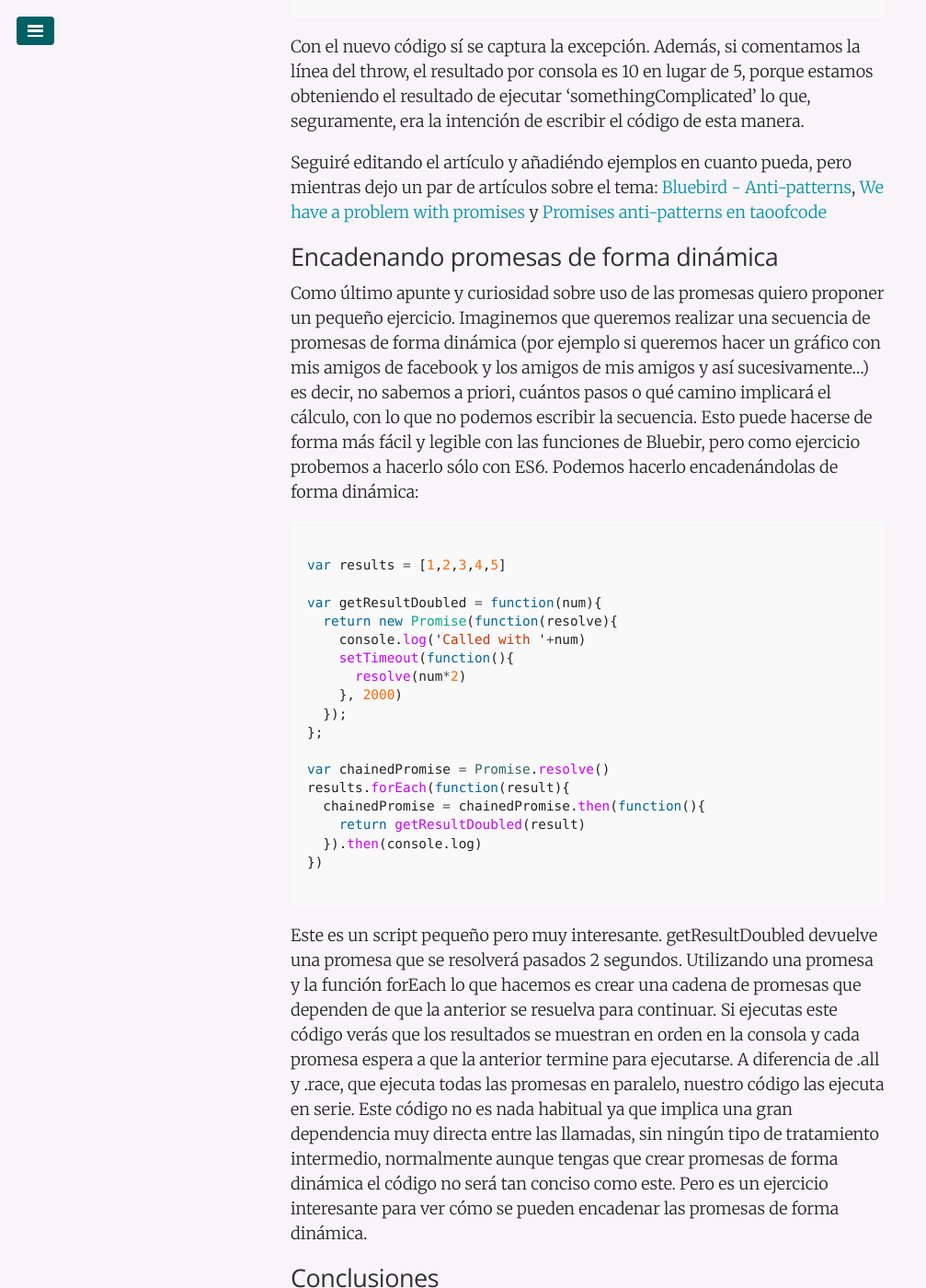
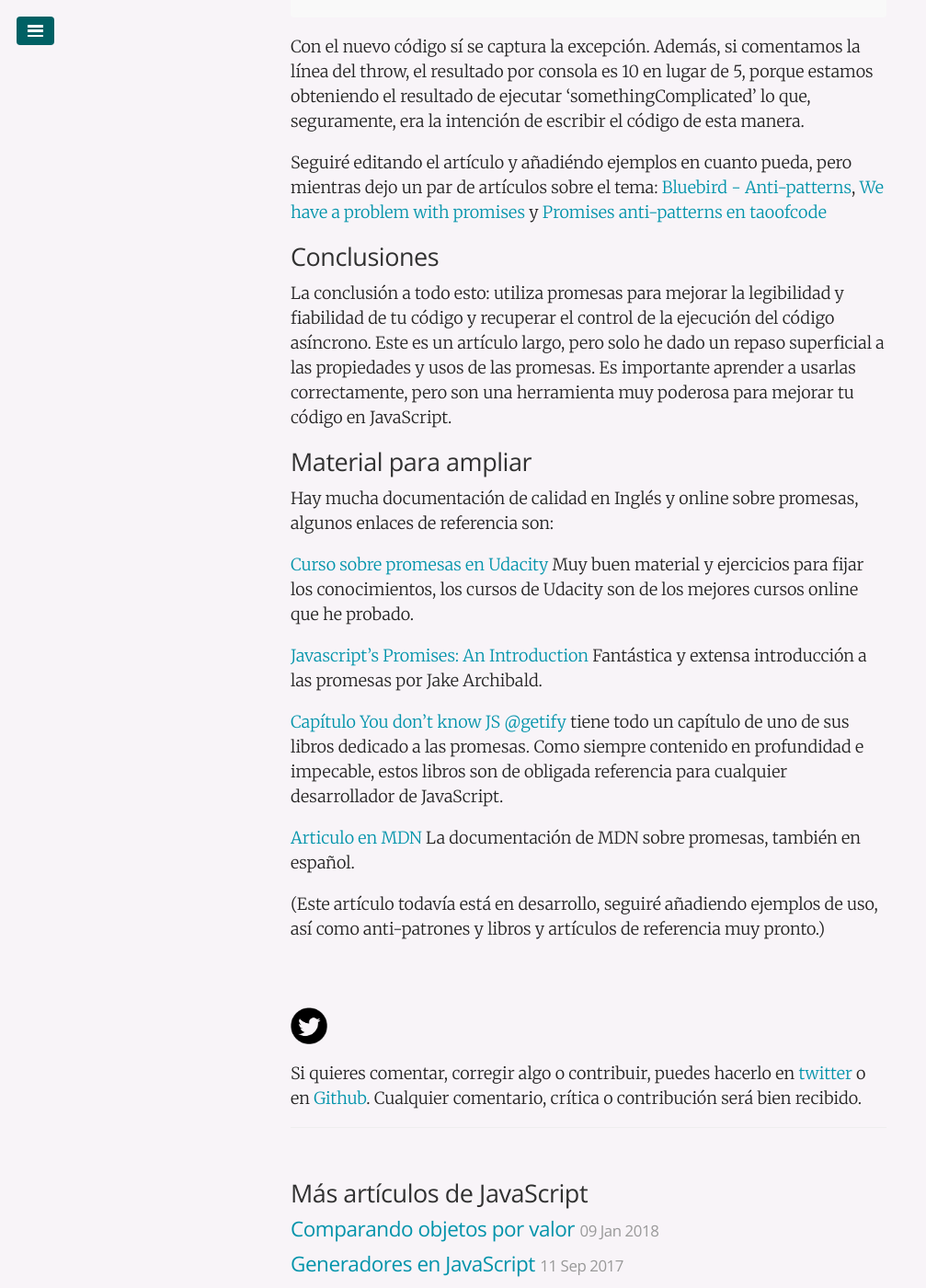
Before and after one commit to juanmirod/juanmirod.github.io, a Jekyll site: the page built from _posts/2016-11-25-promesas-en-javascript.markdown, in a window 1280 px wide and 1400 px high, scrolled down 15956 px. Shown: the whole window at 92% size, without its empty margins (0-1007 px from the left). Built offline with Jekyll 4.4.1, drawn with Linux system fonts in a browser that asks for light colours.

Commit message:
fix: review

````diff
--- a/_posts/2016-11-25-promesas-en-javascript.markdown
+++ b/_posts/2016-11-25-promesas-en-javascript.markdown
@@ -562,34 +562,6 @@ Con el nuevo código sí se captura la excepción. Además, si comentamos la lí
 
 Seguiré editando el artículo y añadiéndo ejemplos en cuanto pueda, pero mientras dejo un par de artículos sobre el tema: [Bluebird - Anti-patterns](http://bluebirdjs.com/docs/anti-patterns.html), [We have a problem with promises](https://pouchdb.com/2015/05/18/we-have-a-problem-with-promises.html) y [Promises anti-patterns en taoofcode](http://taoofcode.net/promise-anti-patterns/)
 
-## Encadenando promesas de forma dinámica
-
-Como último apunte y curiosidad sobre uso de las promesas quiero proponer un pequeño ejercicio. Imaginemos que queremos realizar una secuencia de promesas de forma dinámica (por ejemplo si queremos hacer un gráfico con mis amigos de facebook y los amigos de mis amigos y así sucesivamente...) es decir, no sabemos a priori, cuántos pasos o qué camino implicará el cálculo, con lo que no podemos escribir la secuencia. Esto puede hacerse de forma más fácil y legible con las funciones de Bluebir, pero como ejercicio probemos a hacerlo sólo con ES6. Podemos hacerlo encadenándolas de forma dinámica:
-
-```javascript
-
-var results = [1,2,3,4,5]
-
-var getResultDoubled = function(num){
-  return new Promise(function(resolve){
-    console.log('Called with '+num)
-    setTimeout(function(){
-      resolve(num*2)
-    }, 2000)
-  });
-};
-
-var chainedPromise = Promise.resolve()
-results.forEach(function(result){
-  chainedPromise = chainedPromise.then(function(){
-    return getResultDoubled(result)
-  }).then(console.log)
-})
-
-```
-
-Este es un script pequeño pero muy interesante. getResultDoubled devuelve una promesa que se resolverá pasados 2 segundos. Utilizando una promesa y la función forEach lo que hacemos es crear una cadena de promesas que dependen de que la anterior se resuelva para continuar. Si ejecutas este código verás que los resultados se muestran en orden en la consola y cada promesa espera a que la anterior termine para ejecutarse. A diferencia de .all y .race, que ejecuta todas las promesas en paralelo, nuestro código las ejecuta en serie. Este código no es nada habitual ya que implica una gran dependencia muy directa entre las llamadas, sin ningún tipo de tratamiento intermedio, normalmente aunque tengas que crear promesas de forma dinámica el código no será tan conciso como este. Pero es un ejercicio interesante para ver cómo se pueden encadenar las promesas de forma dinámica.
-
 ## Conclusiones
 
 La conclusión a todo esto: utiliza promesas para mejorar la legibilidad y fiabilidad de tu código y recuperar el control de la ejecución del código asíncrono. Este es un artículo largo, pero solo he dado un repaso superficial a las propiedades y usos de las promesas. Es importante aprender a usarlas correctamente, pero son una herramienta muy poderosa para mejorar tu código en JavaScript.
````
